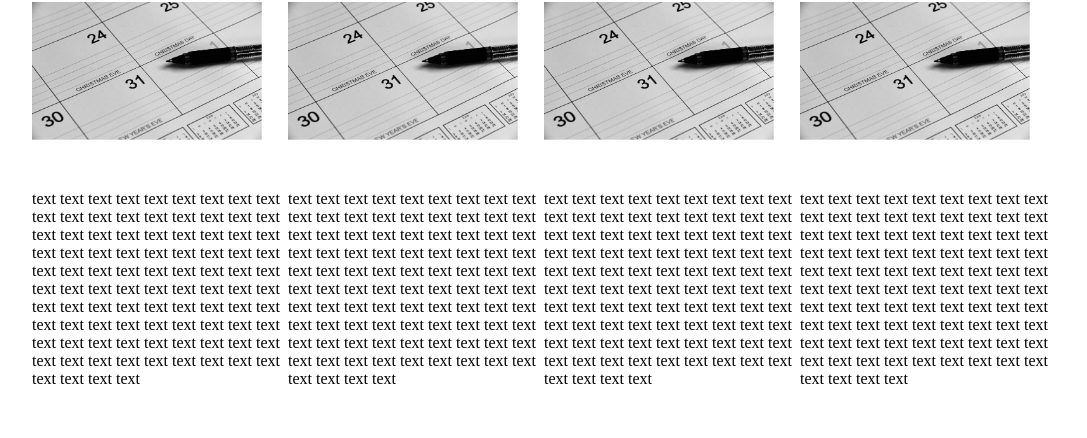
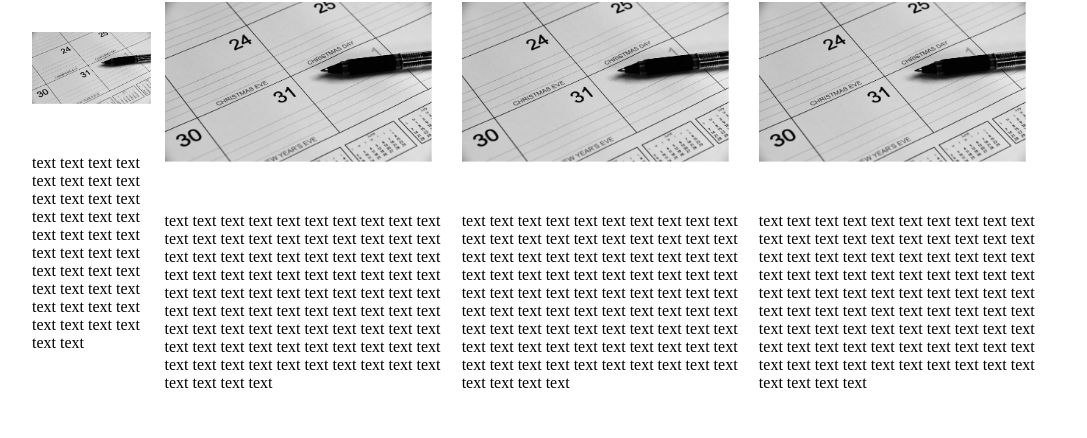
Before and after one commit to aikochon/ratrun-middle, a Nuxt app: page / in a window 1280 px wide. Shown: the part 4701-5139 px from the top of the page, without its empty margins (96-1183 px from the left). Built offline with nearby package versions, Linux system fonts and the light colour scheme.

Commit message:
fix: test

```diff
--- a/pages/index.vue
+++ b/pages/index.vue
@@ -275,10 +275,6 @@
                 text text text text text text text text text text text text text
                 text text text text text text text text text text text text text
                 text text text text text text text text text text text text text
-                text text text text text text text text text text text text text
-                text text text text text text text text text text text text text
-                text text text text text text text text text text text text text
-                text text text text text text text text text text text text text
                 text text text <br />
               </p>
             </div>
@@ -463,6 +459,7 @@
         </div>
       </div>
       <BasicAccordion />
+      <p>これはテストです</p>
     </div>
   </div>
 </template>
```
